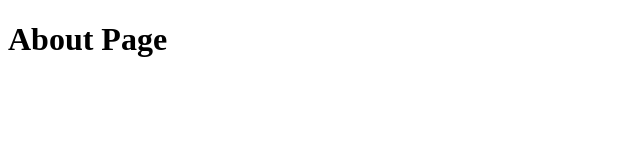
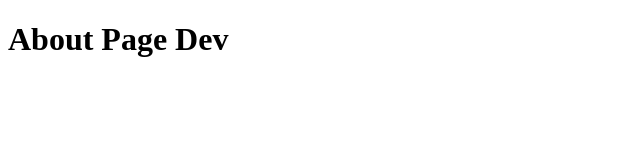
Before and after one commit to javidbaghir/Panto-project, a plain HTML site: page about.html in a window 1280 px wide. Shown: the full height of the page, 0-640 px from the left. Drawn offline with Linux system fonts and the light colour scheme.

Commit message:
fix: About Dev

```diff
--- a/about.html
+++ b/about.html
@@ -6,6 +6,6 @@
     <title>Document</title>
 </head>
 <body>
-    <h1>About Page</h1>
+    <h1>About Page Dev</h1>
 </body>
 </html>
```
